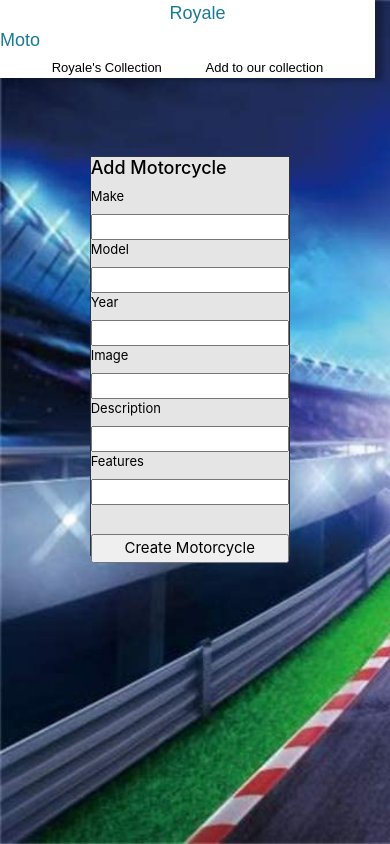
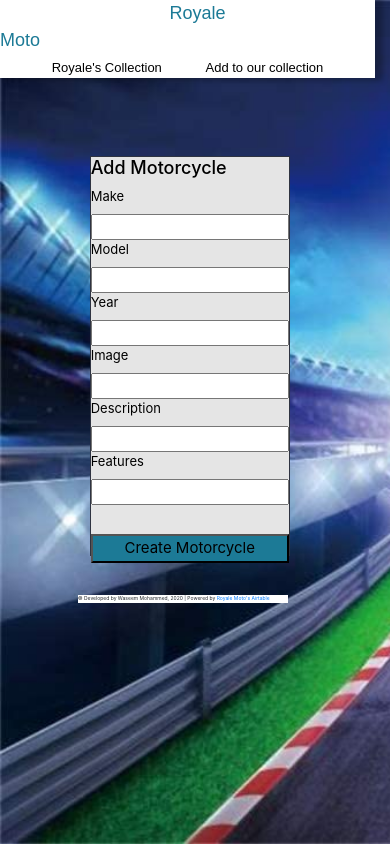
Before and after one commit to akram185/Royale-Moto, a React (Create React App) app: page /collection in a window 390 px wide. Shown: the top 844 px of the page. Built offline with nearby package versions, Linux system fonts and the light colour scheme.

Commit message:
added footer

```diff
--- a/src/App.js
+++ b/src/App.js
@@ -26,6 +26,14 @@ function App() {
       <Route path="/information/:id">
         <Information />
       </Route>
+      <footer>
+        <p>
+          © Developed by Waseem Mohammed, 2020 | Powered by{" "}
+          <a href="https://airtable.com/tblHhxL6KnP5ie5PC/viwqjI8MIMAF39TKd?blocks=hide">
+            Royale Moto's Airtable
+          </a>{" "}
+        </p>
+      </footer>
     </>
   );
 }
--- a/src/Home.css
+++ b/src/Home.css
@@ -71,9 +71,9 @@ form {
   font-size: 24px;
   transition-duration: 0.4s;
   display: inline;
+  background-color: #1c7a96;
 }
 .button:hover {
-  background-color: #1c7a96;
   color: white;
 }
 
@@ -95,6 +95,12 @@ form {
 }
 .card-white-title {
   color: #e5e5e5;
+}
+footer {
+  background-color: white;
+  margin-left: 20% !important;
+  margin-top: 10% !important;
+  width: 600px;
 }
 
 @media (max-width: 500px) {
@@ -147,6 +153,13 @@ form {
     background-color: #1c7a96;
     color: white;
   }
+  footer {
+    background-color: white;
+    margin-left: 23%;
+    margin-top: 10%;
+    font-size: 5px;
+    width: 210px;
+  }
 }
 
 @media (min-width: 500px) and (max-width: 1024px) {
@@ -196,6 +209,9 @@ form {
   .button {
     font-size: 2.5rem;
   }
+  footer {
+    margin-left: 28%;
+  }
 }
 
 @media (max-width: 320px) {
@@ -221,4 +237,7 @@ form {
   form {
     margin-left: 30%;
   }
+  footer {
+    margin-left: 28%;
+  }
 }
```
